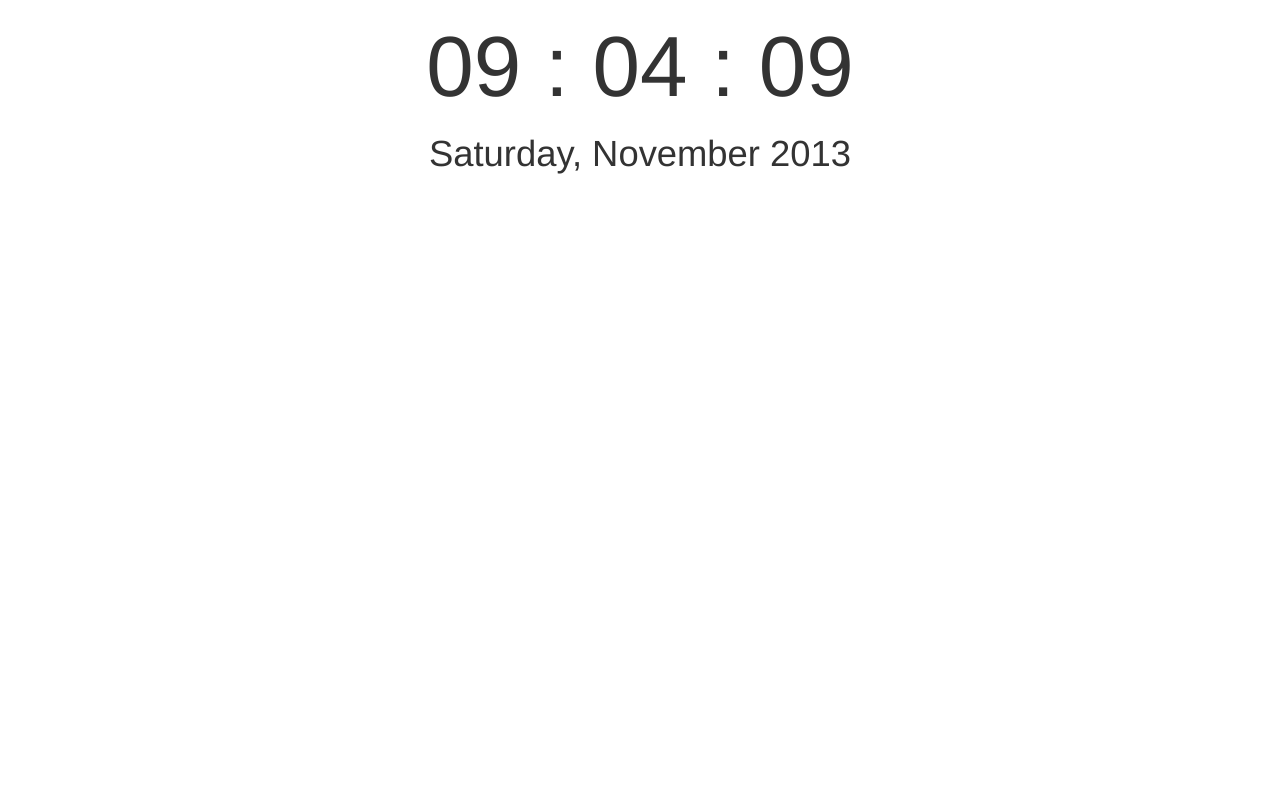
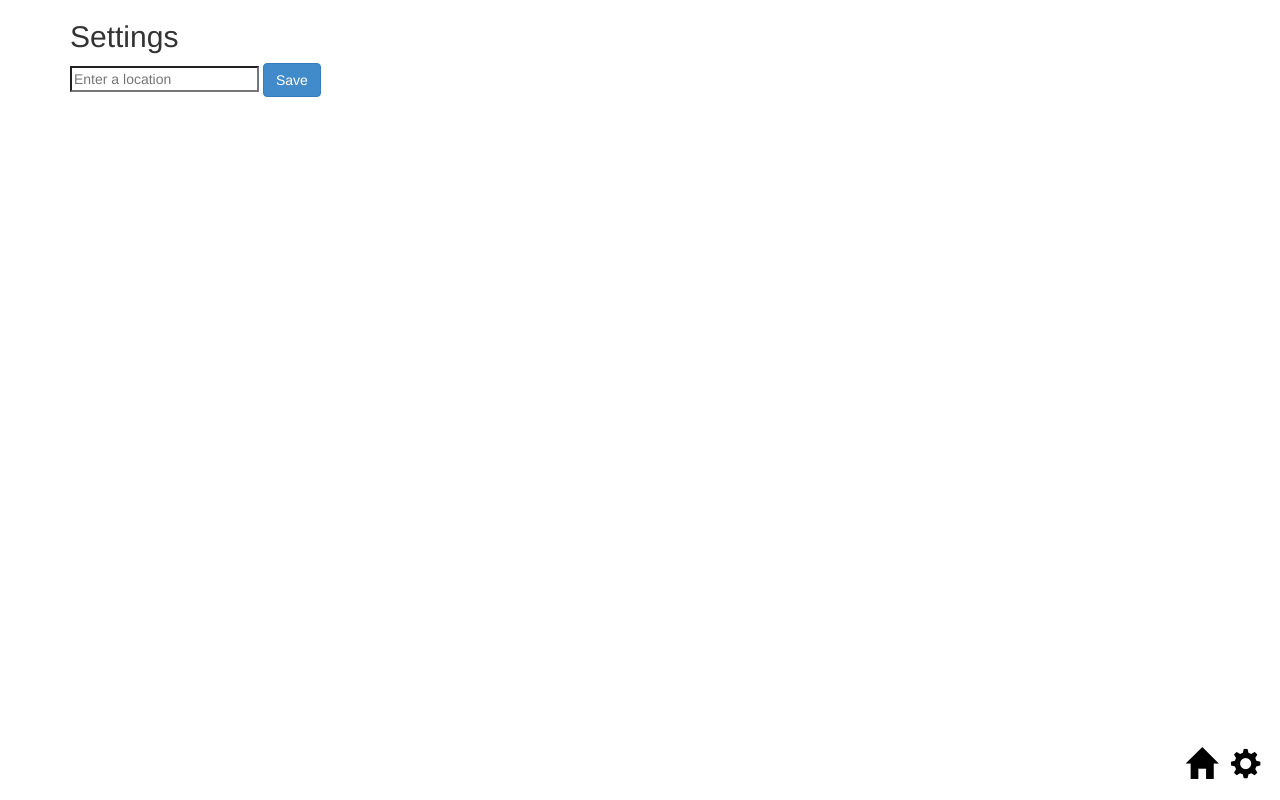
Before and after one commit to dklounge/presently, a browser extension: page app/tab.html at #/settings in a window 1280 px wide. Drawn offline with Linux system fonts and the light colour scheme; no server answers.

Commit message:
added routing

```diff
--- a/app/css/main.css
+++ b/app/css/main.css
@@ -22,3 +22,14 @@
 #forecast ul li .today h3 {
   font-size: 1.6em;
 }
+
+#actionbar {
+  position: absolute;
+  bottom: 0.5em;
+  right: 1.0em;
+}
+
+#actionbar a {
+  font-size: 2.2em;
+  color: #000;
+}
--- a/app/js/app.js
+++ b/app/js/app.js
@@ -1,4 +1,4 @@
-angular.module('myApp', [])
+angular.module('myApp', ['ngRoute'])
 .provider('Weather', function () {
   var apiKey = "5380e57c137f0cef";
 
@@ -37,6 +37,19 @@ angular.module('myApp', [])
   WeatherProvider.setApiKey('5380e57c137f0cef')
 })
 
+.config(function ($routeProvider) {
+  $routeProvider
+    .when('/', {
+      templateUrl: 'templates/home.html',
+      controller: 'MainCtrl'
+    })
+    .when('/settings', {
+      templateUrl: 'templates/settings.html',
+      controller: 'SettingsCtrl'
+    })
+    .otherwise({ redirectTo: '/' });
+})
+
 .controller('MainCtrl', function ($scope, $timeout, Weather) {
   // Build the date object
   $scope.date = {};
@@ -56,4 +69,9 @@ angular.module('myApp', [])
 
   // Kick off the update function
   updateTime();
-});
+})
+
+.controller('SettingsCtrl',
+  function ($scope) {
+
+  })
--- a/app/tab.html
+++ b/app/tab.html
@@ -8,29 +8,16 @@
   </head>
   <body>
     <div class="container">
-      <div ng-controller="MainCtrl">
-        <!-- ... -->
-        <div id="datetime">
-          <h1>{{ date.raw | date: 'hh : mm : ss' }}</h1>
-          <h2>{{ date.raw | date: 'EEEE, MMMM yyyy' }}</h2>
-        </div>
-        <!-- ... -->
-        <br>
-        <div id="forecast">
-          <!--pre>{{ weather.forecast | json }}</pre-->
-          <ul class="row list-unstyled">
-            <li ng-repeat="day in weather.forecast.forecastday" class="col-md-3">
-              <div ng-class="{today: $index == 0}">
-                <img class="{{ day.icon }}" ng-src="{{ day.icon_url }}" />
-                <h3>{{ day.high.fahrenheit }}</h3>
-                <h4 ng-if="$index == 0">Now</h4>
-                <h4 ng-if="$index != 0">{{ day.date.weekday }}</h4>
-              </div>
-            </li>
-          </ul>
-        </div>
-      </div>
+      <div ng-view></div>
     </div>
+
+    <div id="actionbar">
+      <ul class="list-inline">
+        <li><a class="glyphicon glyphicon-home" href="#/"></a></li>
+        <li><a class="glyphicon glyphicon-cog" href="#/settings"></a></li>
+      </ul>
+    </div>
+
     <script src="./js/vendor/angular.min.js"></script>
     <script src="./js/vendor/angular-route.min.js"></script>
     <script src="./js/app.js"></script>
--- /dev/null
+++ b/app/templates/settings.html
@@ -0,0 +1,8 @@
+<h2>Settings</h2>
+<form ng-submit="save()">
+  <input type="text"
+    ng-model="user.location"
+    placeholder="Enter a location" />
+  <input class="btn btn-primary"
+    type="submit" value="Save" />
+</form>
```
Also changed, not shown: app/templates/home.html (added, +23 -0 lines).
